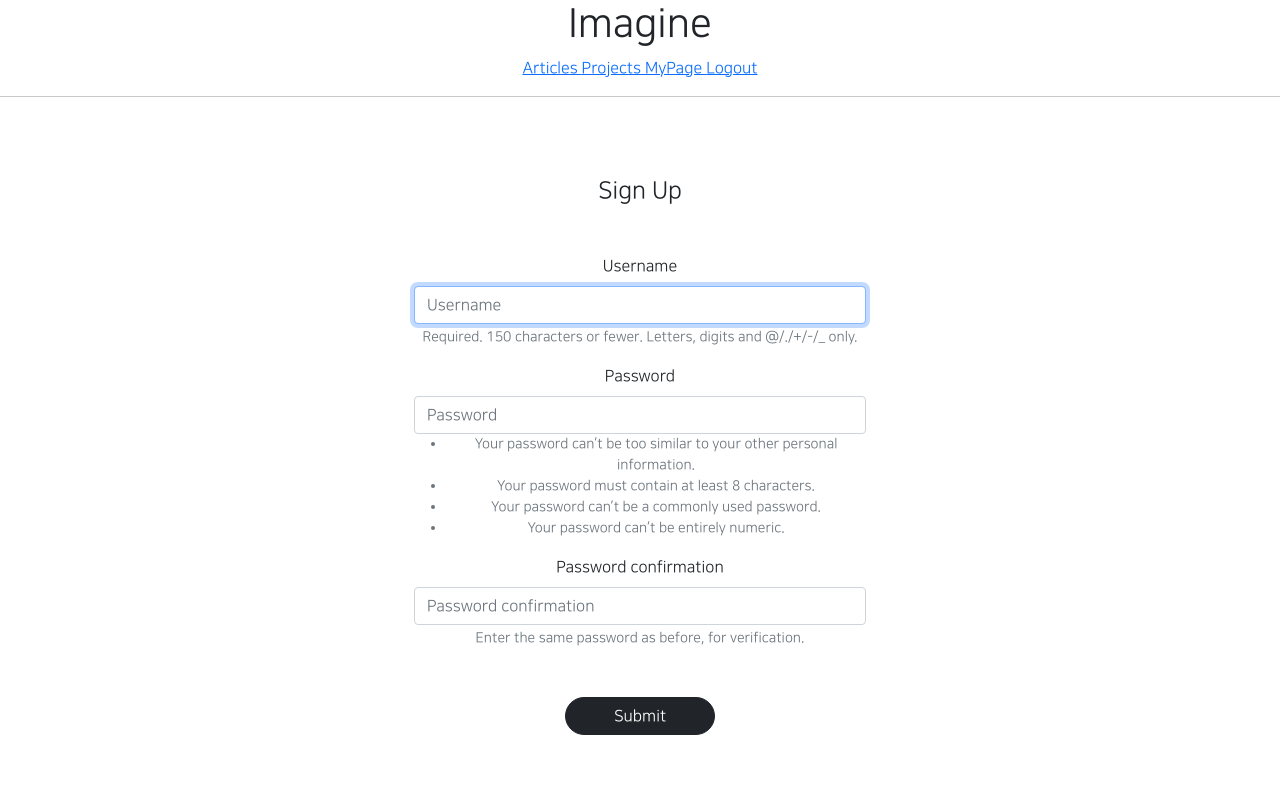
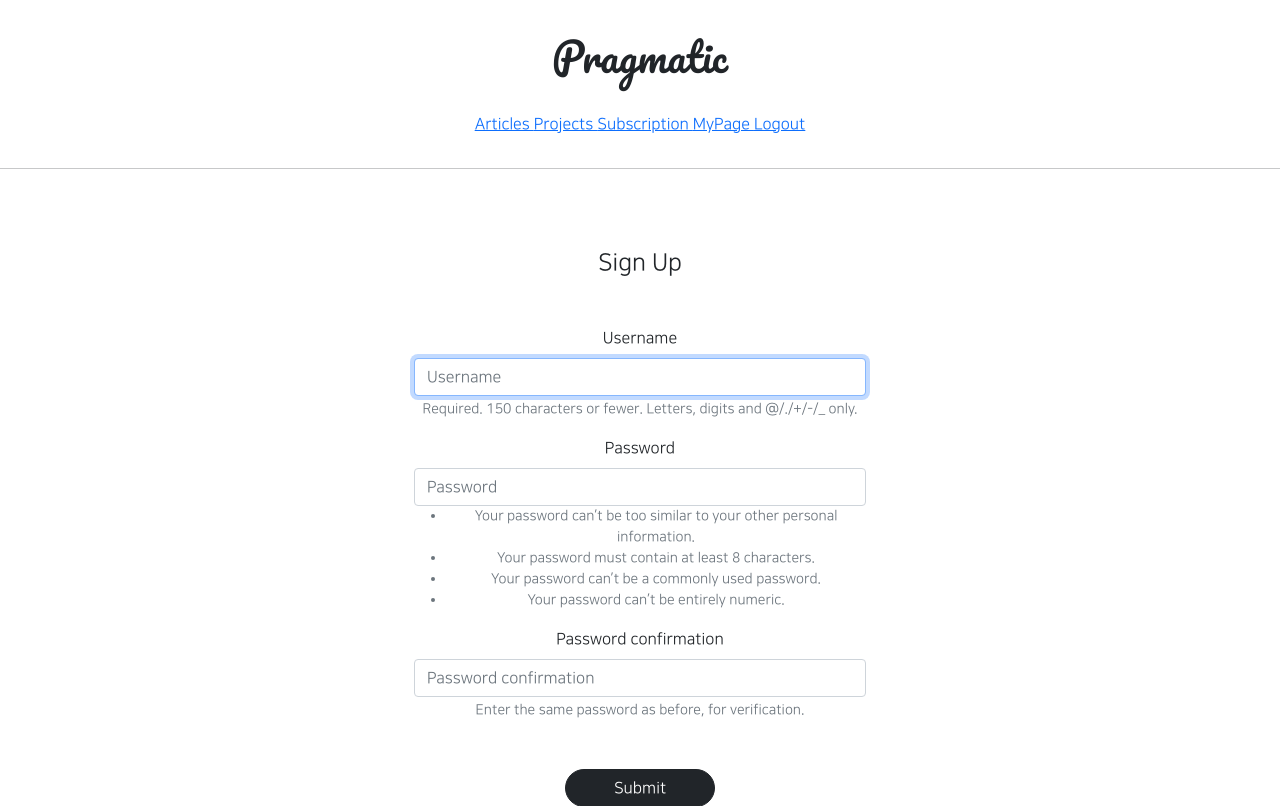
Before and after one commit to limajin/Django_pinterest, a Django app: page /accounts/create/ in a window 1280 px wide. Shown: the top 806 px of the page. Run offline with Django 3.2, Linux system fonts and the light colour scheme; the visitor is signed in with stand-in values (Sample User, id 1); some libraries are stand-ins or nearby versions.

Commit message:
8/23 commit2

```diff
--- a/subscribeapp/urls.py
+++ b/subscribeapp/urls.py
@@ -1,9 +1,10 @@
 from django.urls import path
 
-from subscribeapp.views import SubscriptionView
+from subscribeapp.views import SubscriptionView, SubscriptionListView
 
 app_name = 'subscribeapp'
 
 urlpatterns = [
     path('subscribe/<int:project_pk>', SubscriptionView.as_view(), name='subscribe'),
+    path('list/', SubscriptionListView.as_view(), name='list'),
 ]
--- a/templates/header.html
+++ b/templates/header.html
@@ -1,10 +1,8 @@
-<div style="text-align : center;">
-    <div class ="imagine_header_logo">
-    {# 첫번째 숫자는 위아래 두번째 숫자는 양옆 하나숫자만 넣을경우 상하좌우#}
-
-        <h1>Imagine</h1>
+<div style="text-align: center;">
+    <div class="pragmatic_header_logo">
+        <h1>Pragmatic</h1>
     </div>
-    <div class = 'imagine_header_button'>
+    <div class="pragmatic_header_button">
         <span>
             <a href="{% url 'articleapp:list' %}">
                 Articles
@@ -15,22 +13,24 @@
                 Projects
             </a>
         </span>
+        {% if user.is_authenticated %}
+        <span>
+            <a href="{% url 'subscribeapp:list' %}">
+                Subscription
+            </a>
+        </span>
+        {% endif %}
         {% if not user.is_authenticated %}
-        {# 유저가 로그인 되어 있지 않다면#}
-
         <span>
             <a href="{% url 'accountapp:login' %}">
                 Login
             </a>
-
         </span>
         <span>
             <a href="{% url 'accountapp:create' %}">
                 SignUp
             </a>
-
         </span>
-       {# span은 버튼 역할#}
         {% else %}
         <span>
             <a href="{% url 'accountapp:detail' pk=user.pk %}">
```
Also changed, not shown: subscribeapp/templates/subscribeapp/list.html (added, +10 -0 lines), subscribeapp/views.py (+14 -1 lines).
